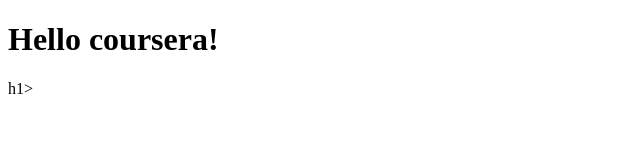
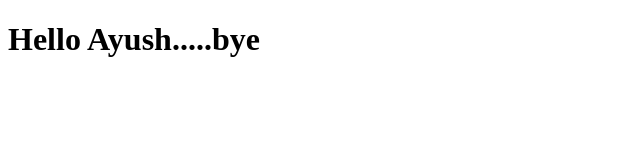
Before and after one commit to undiscovered-genius/sera, a plain HTML site: page site/index.html in a window 1280 px wide. Shown: the whole page, without its empty margins (0-640 px from the left). Drawn offline with Linux system fonts and the light colour scheme.

Commit message:
small addition.

```diff
--- a/site/index.html
+++ b/site/index.html
@@ -4,6 +4,6 @@
 	<title>Hello coursera!</title>
 </head>
 <body>
-<h1>Hello coursera!</h1>h1>
+<h1>Hello Ayush.....bye</h1>
 </body>
 </html>
```
